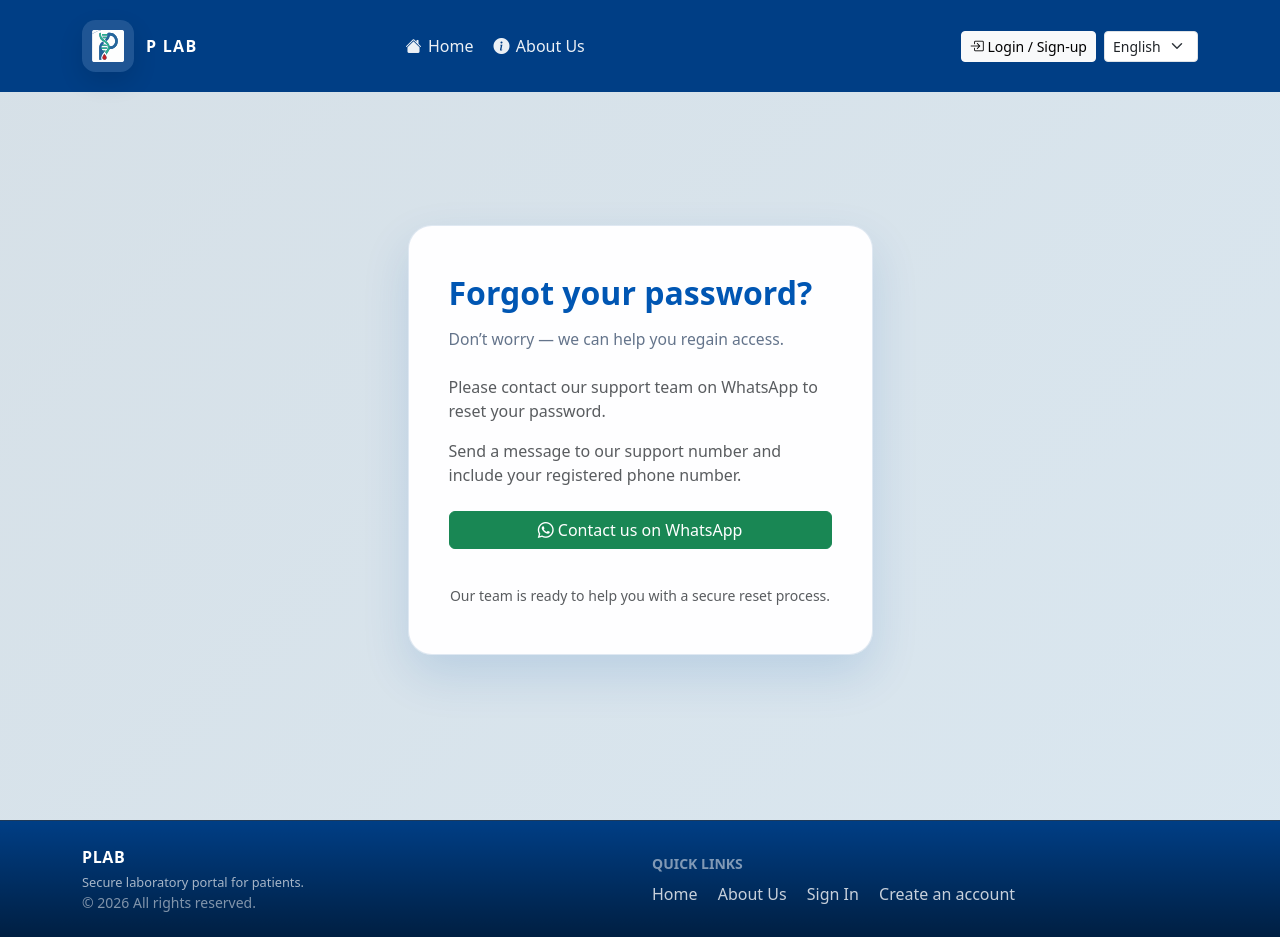
After one commit to AymanCE-SE/Plab, a Django app: page /forgot-password/ in a window 1280 px wide. The commit adds this page. Run offline with Django 5.2, Linux system fonts and the light colour scheme.

Commit message:
adding forgot password page and route

```diff
--- a/plab_project/lab_core/templates/lab_core/base.html
+++ b/plab_project/lab_core/templates/lab_core/base.html
@@ -135,24 +135,6 @@
     </nav>
 
     <main class="container py-4 plab-main">
-        {% if lab_announcements %}
-            <div class="mb-3">
-                {% for ann in lab_announcements %}
-                    <div class="alert plab-announcement mb-2 py-3" role="alert">
-                        {% if ann.title %}
-                            <div class="plab-announcement-title mb-1">{{ ann.title }}</div>
-                        {% endif %}
-                        <div class="mb-0" style="white-space: pre-line;">{{ ann.body }}</div>
-                        {% if ann.link_url and ann.link_label %}
-                            <a href="{{ ann.link_url }}" class="btn btn-sm btn-primary mt-2" target="_blank" rel="noopener">{{ ann.link_label }}</a>
-                        {% elif ann.link_url %}
-                            <a href="{{ ann.link_url }}" class="btn btn-sm btn-outline-primary mt-2" target="_blank" rel="noopener">{% trans "Learn more" %}</a>
-                        {% endif %}
-                    </div>
-                {% endfor %}
-            </div>
-        {% endif %}
-
         {% if messages %}
             {% for message in messages %}
                 <div class="alert alert-{{ message.tags|default:'info' }}">{{ message }}</div>
--- /dev/null
+++ b/plab_project/lab_core/templates/lab_core/forgot_password.html
@@ -0,0 +1,35 @@
+{% extends "lab_core/base.html" %}
+{% load i18n static %}
+
+{% block title %}{% trans "Forgot Password" %}{% endblock %}
+
+{% block extra_head %}
+    <link rel="stylesheet" href="{% static 'css/login.css' %}">
+{% endblock %}
+
+{% block content %}
+<div class="login-page">
+    <div class="col-12 col-sm-10 col-md-8 col-lg-6 col-xl-5">
+        <div class="card plab-card">
+            <div class="card-body">
+                <h3 class="mb-3 text-primary">{% trans "Forgot your password?" %}</h3>
+                <p class="lead mb-4">{% trans "Don’t worry — we can help you regain access." %}</p>
+
+                <div class="mb-4">
+                    <p class="text-muted">{% trans "Please contact our support team on WhatsApp to reset your password." %}</p>
+                    <p class="text-muted">{% trans "Send a message to our support number and include your registered phone number." %}</p>
+                </div>
+
+                <a href="https://wa.me/201273512252?text=Hello%20PLAB%20support%2C%20I%20need%20help%20resetting%20my%20password." class="btn btn-success w-100 mb-3" target="_blank" rel="noopener">
+                    <i class="bi bi-whatsapp"></i>
+                    {% trans "Contact us on WhatsApp" %}
+                </a>
+
+                <p class="login-footer mb-0 text-center text-muted small">
+                    {% trans "Our team is ready to help you with a secure reset process." %}
+                </p>
+            </div>
+        </div>
+    </div>
+</div>
+{% endblock %}
--- a/plab_project/lab_core/templates/lab_core/login.html
+++ b/plab_project/lab_core/templates/lab_core/login.html
@@ -42,7 +42,7 @@
 
                     <div class="login-actions">
                         <button type="submit" class="btn btn-primary flex-grow-1">{% trans "Sign In" %}</button>
-                        <a href="/forgot-password/" class="btn btn-link btn-forgot-password">{% trans "Forgot your password?" %}</a>
+                        <a href="{% url 'lab_core:forgot_password' %}" class="btn btn-link btn-forgot-password">{% trans "Forgot your password?" %}</a>
                     </div>
                 </form>
 
--- a/plab_project/lab_core/urls.py
+++ b/plab_project/lab_core/urls.py
@@ -7,6 +7,7 @@ from .views import (
     SignUpView,
     HomeView,
     AboutView,
+    ForgotPasswordView,
     BlogPostDetailView,
     # ToggleHeartView,
     ProfileView,
@@ -24,6 +25,7 @@ urlpatterns = [
     path("posts/<int:pk>/like/", like_post_ajax, name="like_post_ajax"),
     path("login/", PatientLoginView.as_view(), name="login"),
     path("signup/", SignUpView.as_view(), name="signup"),
+    path("forgot-password/", ForgotPasswordView.as_view(), name="forgot_password"),
     path("dashboard/", DashboardView.as_view(), name="dashboard"),
     path("profile/", ProfileView.as_view(), name="profile"),
     path("change-password/", ChangePasswordView.as_view(), name="change_password"),
--- a/plab_project/lab_core/views.py
+++ b/plab_project/lab_core/views.py
@@ -113,6 +113,10 @@ class AboutView(TemplateView):
 #         )
 #         return context
 
+class ForgotPasswordView(TemplateView):
+    """Static forgot password info page."""
+    template_name = "lab_core/forgot_password.html"
+
 class BlogPostDetailView(DetailView):
     model = BlogPost
     template_name = "lab_core/post_detail.html"
```
Also changed, not shown: plab_project/lab_core/templates/lab_core/home.html (+20 -0 lines), plab_project/locale/ar/LC_MESSAGES/django.po, 1 other file.
